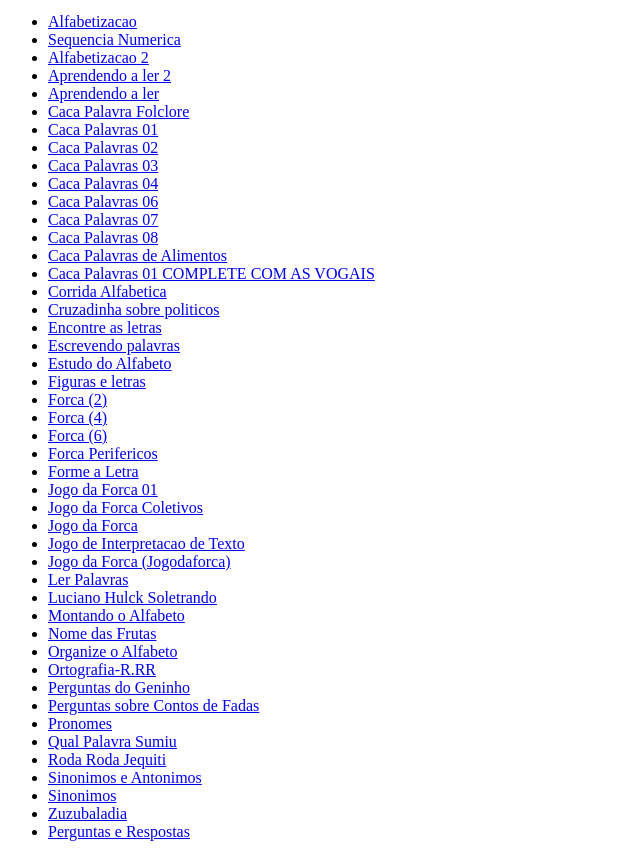
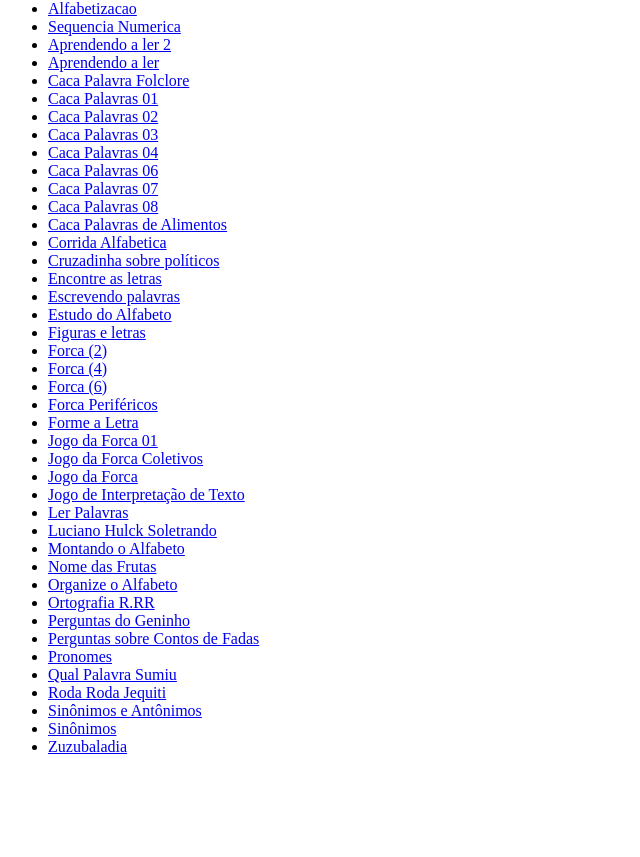
Before and after one commit to guilhermegdadiniz/Jogos-Educativos-Portugues-Eunice-Carneiro, a plain HTML site: page index.html in a window 1280 px wide. Shown: the part 67-924 px from the top of the page, without its empty margins (0-640 px from the left). After the commit the page ends 839 px from the top, so only its background shows below. Drawn offline with Linux system fonts and the light colour scheme.

Commit message:
index.html

```diff
--- a/index.html
+++ b/index.html
@@ -1,61 +1,56 @@
+<!-- index.html -->
 <!DOCTYPE html>
-<html lang="pt-br">
+<html lang="pt-BR">
 <head>
     <meta charset="UTF-8">
     <meta name="viewport" content="width=device-width, initial-scale=1.0">
-    <title>Jogos SWF para Jogar</title>
+    <title>Jogos Educativos</title>
 </head>
 <body>
-    <h1>Jogos Educativos</h1>
-
+    <h2>Jogos Educativos</h2>
     <ul>
-        <li><a href="https://github.com/guilhermegdadiniz/Jogos-Educativos-Portugues-Eunice-Carneiro/raw/main/Alfabetizacao.swf" target="_blank">Alfabetizacao</a></li>
-        <li><a href="https://github.com/guilhermegdadiniz/Jogos-Educativos-Portugues-Eunice-Carneiro/raw/main/Sequencia%20Numerica.swf" target="_blank">Sequencia Numerica</a></li>
-        <li><a href="https://github.com/guilhermegdadiniz/Jogos-Educativos-Portugues-Eunice-Carneiro/raw/main/Alfabetizacao%202.swf" target="_blank">Alfabetizacao 2</a></li>
-        <li><a href="https://github.com/guilhermegdadiniz/Jogos-Educativos-Portugues-Eunice-Carneiro/raw/main/Aprendendo%20a%20ler%202.swf" target="_blank">Aprendendo a ler 2</a></li>
-        <li><a href="https://github.com/guilhermegdadiniz/Jogos-Educativos-Portugues-Eunice-Carneiro/raw/main/Aprendendo%20a%20ler.swf" target="_blank">Aprendendo a ler</a></li>
-        <li><a href="https://github.com/guilhermegdadiniz/Jogos-Educativos-Portugues-Eunice-Carneiro/raw/main/Caca%20Palavra%20Folclore.swf" target="_blank">Caca Palavra Folclore</a></li>
-        <li><a href="https://github.com/guilhermegdadiniz/Jogos-Educativos-Portugues-Eunice-Carneiro/raw/main/Caca%20Palavras%2001.swf" target="_blank">Caca Palavras 01</a></li>
-        <li><a href="https://github.com/guilhermegdadiniz/Jogos-Educativos-Portugues-Eunice-Carneiro/raw/main/Caca%20Palavras%2002.swf" target="_blank">Caca Palavras 02</a></li>
-        <li><a href="https://github.com/guilhermegdadiniz/Jogos-Educativos-Portugues-Eunice-Carneiro/raw/main/Caca%20Palavras%2003.swf" target="_blank">Caca Palavras 03</a></li>
-        <li><a href="https://github.com/guilhermegdadiniz/Jogos-Educativos-Portugues-Eunice-Carneiro/raw/main/Caca%20Palavras%2004.swf" target="_blank">Caca Palavras 04</a></li>
-        <li><a href="https://github.com/guilhermegdadiniz/Jogos-Educativos-Portugues-Eunice-Carneiro/raw/main/Caca%20Palavras%2006.swf" target="_blank">Caca Palavras 06</a></li>
-        <li><a href="https://github.com/guilhermegdadiniz/Jogos-Educativos-Portugues-Eunice-Carneiro/raw/main/Caca%20Palavras%2007.swf" target="_blank">Caca Palavras 07</a></li>
-        <li><a href="https://github.com/guilhermegdadiniz/Jogos-Educativos-Portugues-Eunice-Carneiro/raw/main/Caca%20Palavras%2008.swf" target="_blank">Caca Palavras 08</a></li>
-        <li><a href="https://github.com/guilhermegdadiniz/Jogos-Educativos-Portugues-Eunice-Carneiro/raw/main/Caca%20Palavras%20de%20Alimentos.swf" target="_blank">Caca Palavras de Alimentos</a></li>
-        <li><a href="https://github.com/guilhermegdadiniz/Jogos-Educativos-Portugues-Eunice-Carneiro/raw/main/Caca%20Palvras%2001%20COMPLETE%20COM%20AS%20VOGAIS.swf" target="_blank">Caca Palavras 01 COMPLETE COM AS VOGAIS</a></li>
-        <li><a href="https://github.com/guilhermegdadiniz/Jogos-Educativos-Portugues-Eunice-Carneiro/raw/main/Corrida%20Alfabetica.swf" target="_blank">Corrida Alfabetica</a></li>
-        <li><a href="https://github.com/guilhermegdadiniz/Jogos-Educativos-Portugues-Eunice-Carneiro/raw/main/Cruzadinha%20sobre%20politicos.swf" target="_blank">Cruzadinha sobre politicos</a></li>
-        <li><a href="https://github.com/guilhermegdadiniz/Jogos-Educativos-Portugues-Eunice-Carneiro/raw/main/Encontre%20as%20letras.swf" target="_blank">Encontre as letras</a></li>
-        <li><a href="https://github.com/guilhermegdadiniz/Jogos-Educativos-Portugues-Eunice-Carneiro/raw/main/Escrevendo%20palavras.swf" target="_blank">Escrevendo palavras</a></li>
-        <li><a href="https://github.com/guilhermegdadiniz/Jogos-Educativos-Portugues-Eunice-Carneiro/raw/main/Estudo%20do%20Alfabeto.swf" target="_blank">Estudo do Alfabeto</a></li>
-        <li><a href="https://github.com/guilhermegdadiniz/Jogos-Educativos-Portugues-Eunice-Carneiro/raw/main/Figuras%20e%20letras.swf" target="_blank">Figuras e letras</a></li>
-        <li><a href="https://github.com/guilhermegdadiniz/Jogos-Educativos-Portugues-Eunice-Carneiro/raw/main/forca%20(2).swf" target="_blank">Forca (2)</a></li>
-        <li><a href="https://github.com/guilhermegdadiniz/Jogos-Educativos-Portugues-Eunice-Carneiro/raw/main/forca%20(4).swf" target="_blank">Forca (4)</a></li>
-        <li><a href="https://github.com/guilhermegdadiniz/Jogos-Educativos-Portugues-Eunice-Carneiro/raw/main/forca%20(6).swf" target="_blank">Forca (6)</a></li>
-        <li><a href="https://github.com/guilhermegdadiniz/Jogos-Educativos-Portugues-Eunice-Carneiro/raw/main/forcaperifericos.swf" target="_blank">Forca Perifericos</a></li>
-        <li><a href="https://github.com/guilhermegdadiniz/Jogos-Educativos-Portugues-Eunice-Carneiro/raw/main/Forme%20a%20Letra.swf" target="_blank">Forme a Letra</a></li>
-        <li><a href="https://github.com/guilhermegdadiniz/Jogos-Educativos-Portugues-Eunice-Carneiro/raw/main/Jogo%20da%20Forca%2001.swf" target="_blank">Jogo da Forca 01</a></li>
-        <li><a href="https://github.com/guilhermegdadiniz/Jogos-Educativos-Portugues-Eunice-Carneiro/raw/main/Jogo%20da%20Forca%20Coletivos.swf" target="_blank">Jogo da Forca Coletivos</a></li>
-        <li><a href="https://github.com/guilhermegdadiniz/Jogos-Educativos-Portugues-Eunice-Carneiro/raw/main/Jogo%20da%20Forca.swf" target="_blank">Jogo da Forca</a></li>
-        <li><a href="https://github.com/guilhermegdadiniz/Jogos-Educativos-Portugues-Eunice-Carneiro/raw/main/Jogo%20de%20Interpretacao%20de%20Texto.swf" target="_blank">Jogo de Interpretacao de Texto</a></li>
-        <li><a href="https://github.com/guilhermegdadiniz/Jogos-Educativos-Portugues-Eunice-Carneiro/raw/main/jogodaforca.swf" target="_blank">Jogo da Forca (Jogodaforca)</a></li>
-        <li><a href="https://github.com/guilhermegdadiniz/Jogos-Educativos-Portugues-Eunice-Carneiro/raw/main/Ler%20Palavras.swf" target="_blank">Ler Palavras</a></li>
-        <li><a href="https://github.com/guilhermegdadiniz/Jogos-Educativos-Portugues-Eunice-Carneiro/raw/main/Luciano%20Hulck%20soletrando.swf" target="_blank">Luciano Hulck Soletrando</a></li>
-        <li><a href="https://github.com/guilhermegdadiniz/Jogos-Educativos-Portugues-Eunice-Carneiro/raw/main/Montando%20o%20Alfabeto.swf" target="_blank">Montando o Alfabeto</a></li>
-        <li><a href="https://github.com/guilhermegdadiniz/Jogos-Educativos-Portugues-Eunice-Carneiro/raw/main/Nome%20das%20Frutas.swf" target="_blank">Nome das Frutas</a></li>
-        <li><a href="https://github.com/guilhermegdadiniz/Jogos-Educativos-Portugues-Eunice-Carneiro/raw/main/Organize%20o%20alfabeto.swf" target="_blank">Organize o Alfabeto</a></li>
-        <li><a href="https://github.com/guilhermegdadiniz/Jogos-Educativos-Portugues-Eunice-Carneiro/raw/main/Ortografia-R.RR.swf" target="_blank">Ortografia-R.RR</a></li>
-        <li><a href="https://github.com/guilhermegdadiniz/Jogos-Educativos-Portugues-Eunice-Carneiro/raw/main/Perguntas%20do%20Geninho.swf" target="_blank">Perguntas do Geninho</a></li>
-        <li><a href="https://github.com/guilhermegdadiniz/Jogos-Educativos-Portugues-Eunice-Carneiro/raw/main/Perguntas%20sobre%20Contos%20de%20Fadas.swf" target="_blank">Perguntas sobre Contos de Fadas</a></li>
-        <li><a href="https://github.com/guilhermegdadiniz/Jogos-Educativos-Portugues-Eunice-Carneiro/raw/main/Pronomes.swf" target="_blank">Pronomes</a></li>
-        <li><a href="https://github.com/guilhermegdadiniz/Jogos-Educativos-Portugues-Eunice-Carneiro/raw/main/Qual%20Palavra%20sumiu.swf" target="_blank">Qual Palavra Sumiu</a></li>
-        <li><a href="https://github.com/guilhermegdadiniz/Jogos-Educativos-Portugues-Eunice-Carneiro/raw/main/Roda%20Roda%20Jequiti.swf" target="_blank">Roda Roda Jequiti</a></li>
-        <li><a href="https://github.com/guilhermegdadiniz/Jogos-Educativos-Portugues-Eunice-Carneiro/raw/main/Sinonimos%20e%20antonimos.swf" target="_blank">Sinonimos e Antonimos</a></li>
-        <li><a href="https://github.com/guilhermegdadiniz/Jogos-Educativos-Portugues-Eunice-Carneiro/raw/main/Sinonimos.swf" target="_blank">Sinonimos</a></li>
-        <li><a href="https://github.com/guilhermegdadiniz/Jogos-Educativos-Portugues-Eunice-Carneiro/raw/main/Zuzubaladia.swf" target="_blank">Zuzubaladia</a></li>
-        <li><a href="https://github.com/guilhermegdadiniz/Jogos-Educativos-Portugues-Eunice-Carneiro/raw/main/Perguntas%20e%20respostas.swf" target="_blank">Perguntas e Respostas</a></li>
+        <li><a href="abrir.html?jogo=Alfabetizacao.swf" target="_blank">Alfabetizacao</a></li>
+        <li><a href="abrir.html?jogo=SequenciaNumerica.swf" target="_blank">Sequencia Numerica</a></li>
+        <li><a href="abrir.html?jogo=Aprendendoaler2.swf" target="_blank">Aprendendo a ler 2</a></li>
+        <li><a href="abrir.html?jogo=Aprendendoaler.swf" target="_blank">Aprendendo a ler</a></li>
+        <li><a href="abrir.html?jogo=CacaPalavraFolclore.swf" target="_blank">Caca Palavra Folclore</a></li>
+        <li><a href="abrir.html?jogo=CacaPalavras01.swf" target="_blank">Caca Palavras 01</a></li>
+        <li><a href="abrir.html?jogo=CacaPalavras02.swf" target="_blank">Caca Palavras 02</a></li>
+        <li><a href="abrir.html?jogo=CacaPalavras03.swf" target="_blank">Caca Palavras 03</a></li>
+        <li><a href="abrir.html?jogo=CacaPalavras04.swf" target="_blank">Caca Palavras 04</a></li>
+        <li><a href="abrir.html?jogo=CacaPalavras06.swf" target="_blank">Caca Palavras 06</a></li>
+        <li><a href="abrir.html?jogo=CacaPalavras07.swf" target="_blank">Caca Palavras 07</a></li>
+        <li><a href="abrir.html?jogo=CacaPalavras08.swf" target="_blank">Caca Palavras 08</a></li>
+        <li><a href="abrir.html?jogo=CacaPalavrasdeAlimentos.swf" target="_blank">Caca Palavras de Alimentos</a></li>
+        <li><a href="abrir.html?jogo=CorridaAlfabetica.swf" target="_blank">Corrida Alfabetica</a></li>
+        <li><a href="abrir.html?jogo=Cruzadinhasobrepoliticos.swf" target="_blank">Cruzadinha sobre políticos</a></li>
+        <li><a href="abrir.html?jogo=Encontreasletras.swf" target="_blank">Encontre as letras</a></li>
+        <li><a href="abrir.html?jogo=Escrevendopalavras.swf" target="_blank">Escrevendo palavras</a></li>
+        <li><a href="abrir.html?jogo=EstudodoAlfabeto.swf" target="_blank">Estudo do Alfabeto</a></li>
+        <li><a href="abrir.html?jogo=Figuraseletras.swf" target="_blank">Figuras e letras</a></li>
+        <li><a href="abrir.html?jogo=forca2.swf" target="_blank">Forca (2)</a></li>
+        <li><a href="abrir.html?jogo=forca4.swf" target="_blank">Forca (4)</a></li>
+        <li><a href="abrir.html?jogo=forca6.swf" target="_blank">Forca (6)</a></li>
+        <li><a href="abrir.html?jogo=forcaperifericos.swf" target="_blank">Forca Periféricos</a></li>
+        <li><a href="abrir.html?jogo=FormeaLetra.swf" target="_blank">Forme a Letra</a></li>
+        <li><a href="abrir.html?jogo=JogoDaForca01.swf" target="_blank">Jogo da Forca 01</a></li>
+        <li><a href="abrir.html?jogo=JogoDaForcaColetivos.swf" target="_blank">Jogo da Forca Coletivos</a></li>
+        <li><a href="abrir.html?jogo=JogoDaForca.swf" target="_blank">Jogo da Forca</a></li>
+        <li><a href="abrir.html?jogo=JogoDeInterpretacaoDeTexto.swf" target="_blank">Jogo de Interpretação de Texto</a></li>
+        <li><a href="abrir.html?jogo=LerPalavras.swf" target="_blank">Ler Palavras</a></li>
+        <li><a href="abrir.html?jogo=LucianoHulckSoletrando.swf" target="_blank">Luciano Hulck Soletrando</a></li>
+        <li><a href="abrir.html?jogo=MontandoOAlfabeto.swf" target="_blank">Montando o Alfabeto</a></li>
+        <li><a href="abrir.html?jogo=NomeDasFrutas.swf" target="_blank">Nome das Frutas</a></li>
+        <li><a href="abrir.html?jogo=OrganizeOAlfabeto.swf" target="_blank">Organize o Alfabeto</a></li>
+        <li><a href="abrir.html?jogo=OrtografiaRR.swf" target="_blank">Ortografia R.RR</a></li>
+        <li><a href="abrir.html?jogo=PerguntasDoGeninho.swf" target="_blank">Perguntas do Geninho</a></li>
+        <li><a href="abrir.html?jogo=PerguntasSobreContosDeFadas.swf" target="_blank">Perguntas sobre Contos de Fadas</a></li>
+        <li><a href="abrir.html?jogo=Pronomes.swf" target="_blank">Pronomes</a></li>
+        <li><a href="abrir.html?jogo=QualPalavraSumiu.swf" target="_blank">Qual Palavra Sumiu</a></li>
+        <li><a href="abrir.html?jogo=RodaRodaJequiti.swf" target="_blank">Roda Roda Jequiti</a></li>
+        <li><a href="abrir.html?jogo=SinonimoseAntonimos.swf" target="_blank">Sinônimos e Antônimos</a></li>
+        <li><a href="abrir.html?jogo=Sinonimos.swf" target="_blank">Sinônimos</a></li>
+        <li><a href="abrir.html?jogo=Zuzubaladia.swf" target="_blank">Zuzubaladia</a></li>
     </ul>
-
 </body>
 </html>
```
